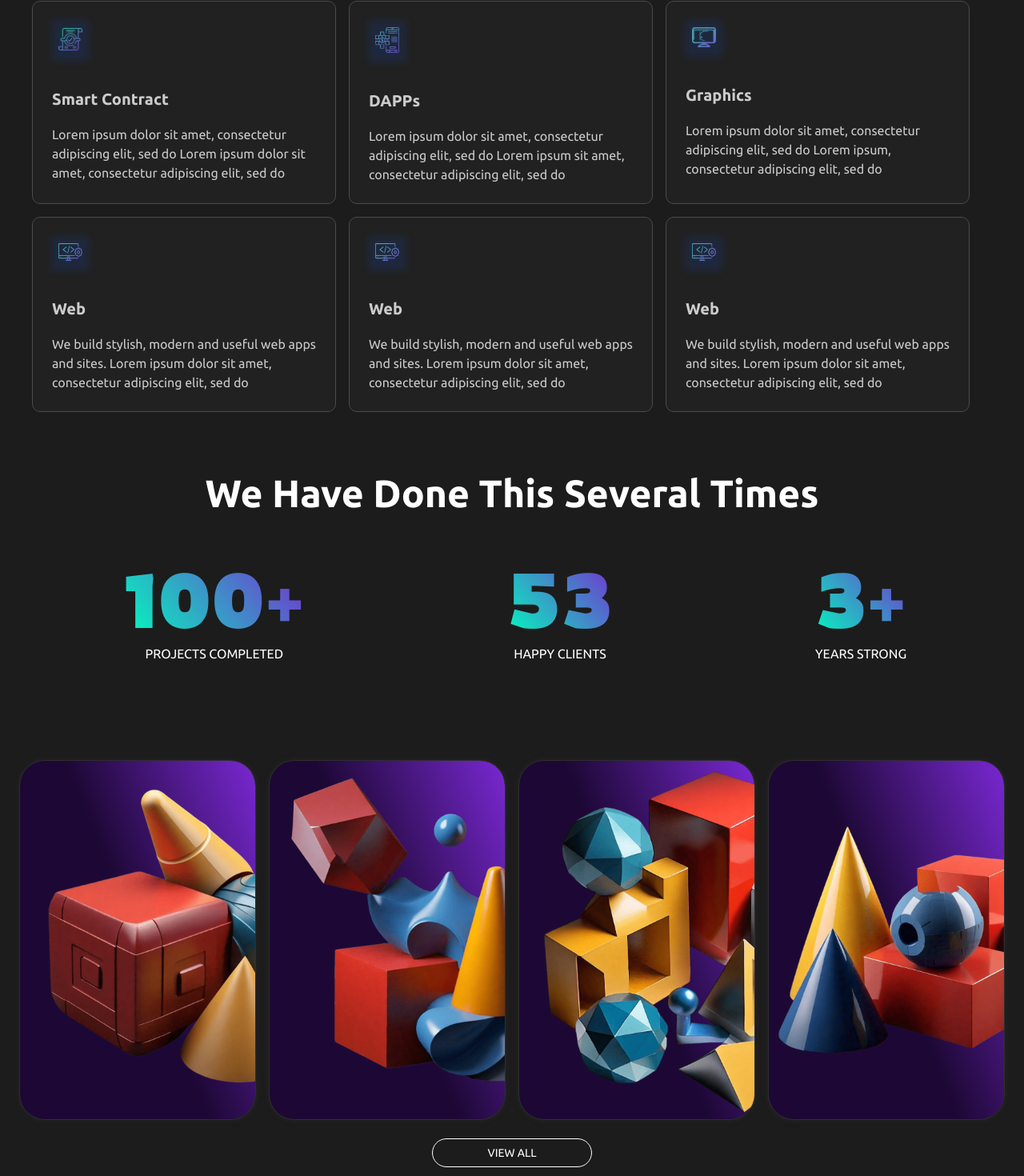
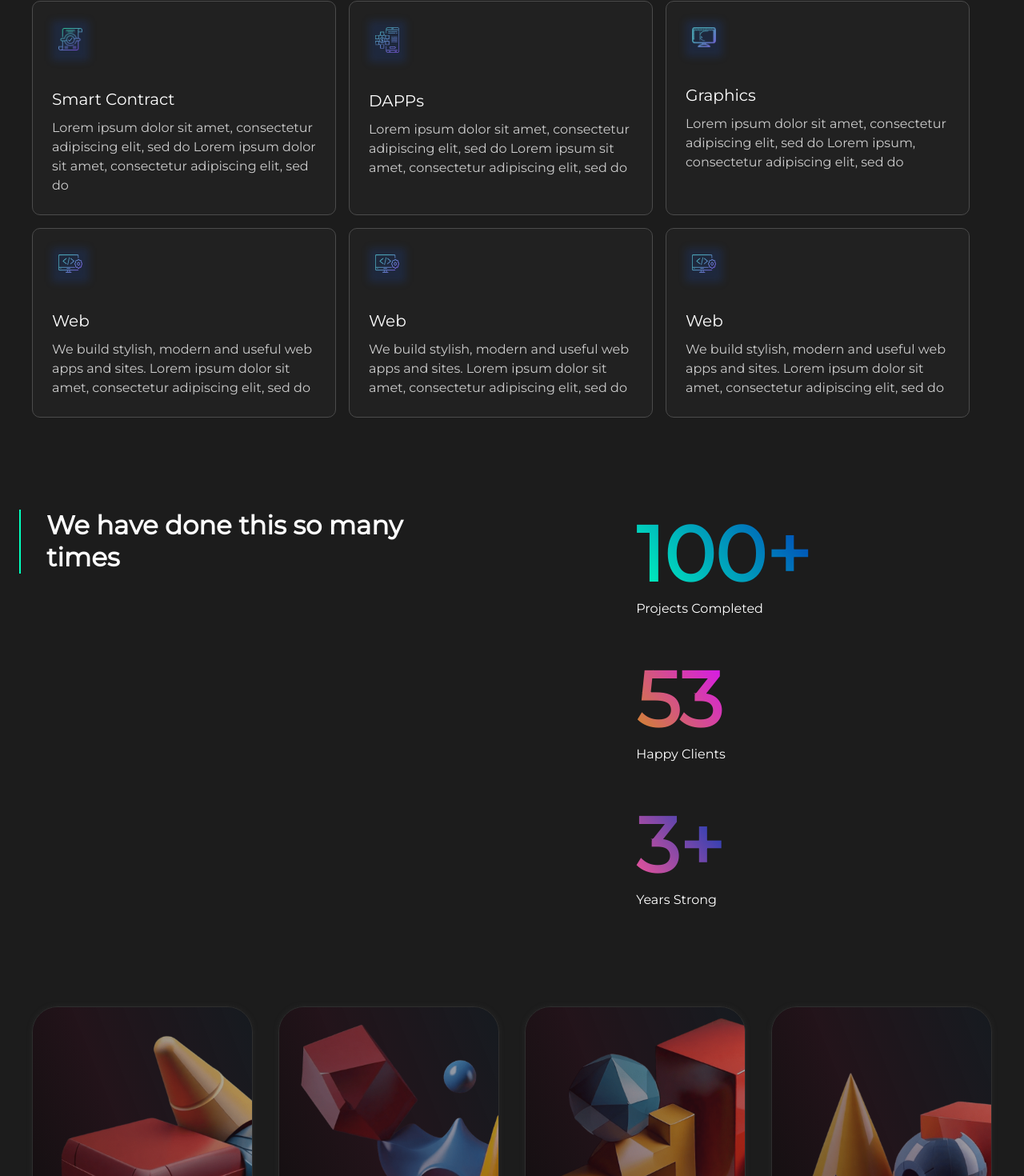
Before and after one commit to KeithV978/vector_works, a React (Create React App) app: page / in a window 1280 px wide. Shown: the part 1125-2595 px from the top of the page at 80% size. Built offline with nearby package versions, Linux system fonts and the light colour scheme; grey boxes are pictures that could not be loaded.

Commit message:
revemp cont'd

```diff
--- a/src/assets/fonts/index.css
+++ b/src/assets/fonts/index.css
@@ -9,13 +9,13 @@
 @font-face {
   font-family: "Rowdies-Light";
   src: url("./Rowdies-Light.ttf") format("truetype");
-  font-weight: 400;
+  font-weight: 300;
   font-style: normal;
 }
 @font-face {
   font-family: "Rowdies-Regular";
   src: url("./Rowdies-Regular.ttf") format("truetype");
-  font-weight: 700;
+  font-weight: 400;
   font-style: normal;
 }
 @font-face {
@@ -28,12 +28,18 @@
 @font-face {
   font-family: "Ubuntu-Medium";
   src: url("./Ubuntu-Medium.ttf") format("truetype");
-  font-weight: 700;
+  font-weight: 500;
   font-style: normal;
 }
 @font-face {
   font-family: "Ubuntu-Regular";
   src: url("./Ubuntu-Regular.ttf") format("truetype");
-  font-weight: 700;
+  font-weight: 400;
   font-style: normal;
 }
+@font-face {
+  font-family: "Montserrat";
+  src: url("./Montserrat-VariableFont_wght.ttf") format("truetype");
+  font-weight: 400;
+  font-style: normal;
+}
--- a/src/assets/theme.js
+++ b/src/assets/theme.js
@@ -15,26 +15,9 @@ let theme = createTheme({
     background: "#1c1c1c",
   },
   typography: {
-    fontFamily: "Ubuntu-Regular, Rowdies-Bold,  Arial, sans-serif",
+    fontFamily: "Montserrat, Ubuntu-Regular, Rowdies-Bold,  Arial, sans-serif",
     h1: {
-      fontFamily: '"Rowdies-Bold", "Open-Sans"',
-      color: "#fff",
-    },
-    h2: {
-      fontFamily: '"Ubuntu-Bold", "Open-Sans"',
-      color: "#fff",
-    },
-    h3: {
-      fontFamily: '"Ubuntu-Bold", "Open-Sans"',
-      color: "#fff",
-    },
-    h4: {
-      fontFamily: '"Ubuntu-Bold", "Open-Sans"',
-      color: "#fff",
-      fontWeight: 700,
-    },
-    h6: {
-      fontFamily: '"Ubuntu-Bold", "Open-Sans"',
+      fontFamily: '"Montserrat", "Open-Sans"',
       color: "#fff",
     },
     body1: {
--- a/src/layout/Home/index.jsx
+++ b/src/layout/Home/index.jsx
@@ -4,10 +4,10 @@ import { Hero } from "../../sections/Hero";
 import Container from "@mui/material/Container";
 import { Services } from "../../sections/Services";
 import { Portfolio } from "../../sections/Portfolio";
-import { Contact } from "../../sections/Contact";
+// import { Contact } from "../../sections/Contact";
 import ProjectsLogos from "../../sections/ProjectsLogos";
-import { FAQs } from "../../sections/FAQs";
-import { Footer } from "../../components/Footer";
+// import { FAQs } from "../../sections/FAQs";
+// import { Footer } from "../../components/Footer";
 
 const Home = () => {
   document.title = "Vector Works";
@@ -17,12 +17,13 @@ const Home = () => {
       <Container>
         <ProjectsLogos />
         <Services />
+        <Portfolio />
         {/* <About /> */}
-        <Portfolio />
+        {/*
         <FAQs />
-        <Contact />
+        <Contact /> */}
       </Container>
-      <Footer />
+      {/* <Footer /> */}
     </main>
   );
 };
--- a/src/sections/Hero/index.jsx
+++ b/src/sections/Hero/index.jsx
@@ -45,6 +45,7 @@ export const Hero = () => {
           </Typography>
           <Typography
             variant="h6"
+            fontWeight={300}
             width={400}
             textAlign="center"
             margin="0 auto"
--- a/src/sections/Hero/styles.js
+++ b/src/sections/Hero/styles.js
@@ -87,6 +87,7 @@ export const HeroText = styled("div")(({ theme }) => ({
   display: "flex",
   flexDirection: "column",
   justifyContent: "center",
+  padding: "1rem",
   [theme.breakpoints.up("sm")]: {
     margin: "0 auto",
     width: "60%",
--- a/src/sections/Portfolio/PortfolioWrapper.jsx
+++ b/src/sections/Portfolio/PortfolioWrapper.jsx
@@ -23,6 +23,7 @@ import one from "../../assets/images/portfolio/d.png";
 import two from "../../assets/images/portfolio/a.png";
 import three from "../../assets/images/portfolio/c.png";
 import four from "../../assets/images/portfolio/b.png";
+// import five from "../../assets/images/portfolio/f.png";
 
 export const PortfolioWrapper = () => {
   return (
--- a/src/sections/Portfolio/index.jsx
+++ b/src/sections/Portfolio/index.jsx
@@ -1,57 +1,96 @@
 import React from "react";
 import {
-  GradNumber,
+  BottomText,
+  GradientNumber,
   Number,
-  NumberCase,
   NumbersWrapper,
   Wrapper,
 } from "./styles";
 import Typography from "@mui/material/Typography";
 import Box from "@mui/material/Box";
 import { PortfolioWrapper } from "./PortfolioWrapper";
-import { Button } from "@mui/material";
+import {
+  // Button,
+  useTheme,
+} from "@mui/material";
 // import { Heading } from "../../components/Heading";
 // import { Button } from "../../components/Button";
 // import { ArrowUpRight02Icon } from "hugeicons-react";
 
 export const Portfolio = () => {
+  const theme = useTheme();
   return (
     <section id="portfolio">
       <Wrapper>
-        <Box sx={{ width: "100%" }}>
-          <Typography variant="h3" textAlign="center">
-            We Have Done This Several Times
+        <Box
+          sx={{
+            textAlign: { xs: "center", sm: "left" },
+            width: { xs: "100%", sm: "500px" },
+          }}
+        >
+          <Typography
+            variant="h4"
+            fontWeight={600}
+            sx={{
+              borderLeft: {
+                sm: `2px solid ${[theme.palette.primary.main]}`,
+                xs: "none",
+              },
+              paddingLeft: { sm: "2rem", xs: "" },
+              textAlign: "left",
+            }}
+          >
+            We have done this so many times
           </Typography>
+        </Box>
+        <Box
+          sx={{
+            width: { xs: "100%", sm: "40%" },
+            minHeight: { sm: "500px", xs: "350px" },
+            display: "flex",
+            flexDirection: "column",
+            justifyContent: "space-between",
+            alignItems: { xs: "center", sm: "" },
+            paddingLeft: { sm: "2rem", xs: "" },
+          }}
+        >
+          {/* First */}
           <NumbersWrapper>
-            <NumberCase>
-              <GradNumber>
-                <Number variant="h1">100+</Number>
-              </GradNumber>
-              <Typography variant="body1" textTransform="uppercase">
-                Projects completed
-              </Typography>
-            </NumberCase>
-            <NumberCase>
-              <GradNumber>
-                <Number variant="h1">53</Number>
-              </GradNumber>
-              <Typography variant="body1" textTransform="uppercase">
-                Happy Clients
-              </Typography>
-            </NumberCase>
-            <NumberCase>
-              <GradNumber>
-                <Number variant="h1">3+</Number>
-              </GradNumber>
-              <Typography variant="body1" textTransform="uppercase">
-                Years Strong
-              </Typography>
-            </NumberCase>
+            <GradientNumber
+              gradient={`linear-gradient(50deg, ${[
+                theme.palette.primary.main,
+              ]}, #003cb9)`}
+            >
+              <Number variant="h1">100+</Number>
+            </GradientNumber>
+            <BottomText>Projects Completed</BottomText>
+          </NumbersWrapper>
+
+          {/* Second */}
+          <NumbersWrapper>
+            <GradientNumber
+              gradient={`linear-gradient(50deg, #d28928 5%, #d710f9)`}
+            >
+              <Number variant="h1">53</Number>
+            </GradientNumber>
+            <BottomText>Happy Clients</BottomText>
+          </NumbersWrapper>
+
+          {/* Third */}
+          <NumbersWrapper>
+            <GradientNumber
+              gradient={`linear-gradient(50deg, ${[
+                theme.palette.tertiary.main,
+              ]}, #003cb9)`}
+            >
+              <Number variant="h1">3+</Number>
+            </GradientNumber>
+            <BottomText>Years Strong</BottomText>
           </NumbersWrapper>
         </Box>
       </Wrapper>
       <PortfolioWrapper />
-      <div style={{ margin: "3rem auto", width: "fit-content" }}>
+      {/* <div style={{ margin: "3rem auto", width: "fit-content" }}>
         <Button
           variant="outlined"
           sx={{
@@ -63,7 +102,7 @@ export const Portfolio = () => {
         >
           View All
         </Button>
-      </div>
+      </div> */}
     </section>
   );
 };
--- a/src/sections/Portfolio/styles.js
+++ b/src/sections/Portfolio/styles.js
@@ -7,45 +7,36 @@ export const Wrapper = styled(Box)(({ theme }) => ({
   // minHeight: "600px",
   display: "flex",
   flexDirection: "column",
-  justifyContent: "center",
-  alignItems: "center",
+  justifyContent: "space-between",
+  // alignItems: "center",
+  padding: "3rem 2rem",
+  [theme.breakpoints.up("sm")]: {
+    padding: "3rem 0",
+    flexDirection: "row",
+  },
 }));
 
 export const NumbersWrapper = styled("div")(({ theme }) => ({
   width: "100%",
-  // minHeight: "400px",
-  display: "flex",
-  justifyContent: "space-around",
-  alignItems: "center",
-  padding: "3rem 0",
-  flexDirection: "column",
-  [theme.breakpoints.up("sm")]: {
-    flexDirection: "row",
-    // minHeight: "300px",
-  },
+  [theme.breakpoints.up("sm")]: {},
 }));
-export const NumberCase = styled(Box)(({ theme }) => ({
-  minWidth: "fit-content",
-  textAlign: "center",
-  paddingLeft: ".5rem",
-  [theme.breakpoints.up("sm")]: {
-    // borderLeft: "3px solid #fff",
-  },
-}));
-export const Number = styled(Typography)(({ theme }) => ({
-  color: `${[theme.palette.primary.main]}`,
-  fontWeight: 700,
-  textAlign: "center",
-}));
-
-export const GradNumber = styled("div")(({ theme }) => ({
-  background: `linear-gradient(50deg, ${[theme.palette.primary.main]}, ${[
-    theme.palette.secondary.main,
-  ]}) 10%`,
+export const GradientNumber = styled("div")(({ gradient }) => ({
+  width: "fit-content",
+  background: gradient,
   webkitBackgroundClip: "text",
   webkitTextFillColor: "transparent",
   backgroundClip: "text",
   textFillColor: "transparent",
+}));
+export const Number = styled(Typography)(({ theme }) => ({
+  // color: `${[theme.palette.primary.main]}`,
+  width: "fit-content",
+  fontWeight: 700,
+  textAlign: "center",
+}));
+export const BottomText = styled(Typography)(({ theme }) => ({
+  // color: `${[theme.palette.primary.main]}`,
+  // fontWeight: 600,
 }));
 
 // Flipping Card Operation.
@@ -57,7 +48,8 @@ export const Body = styled("div")(({ theme }) => ({
   flexDirection: "column",
   justifyContent: "center",
   alignItems: "center",
-  gap: "1rem",
+  gap: "2rem",
+  padding: "1rem",
   [theme.breakpoints.up("sm")]: {
     flexDirection: "row",
     margin: "3rem auto",
@@ -126,10 +118,10 @@ export const Front = styled(Faces)(({ theme, bg }) => ({
   backgroundSize: "cover",
   backgroundRepeat: "no-repeat",
   color: "#ccc",
-  position: "relative",
-  // backgroundColor: "#212121",
   border: "1px solid #2e2e2e",
   overflow: "hidden",
+  // backgroundColor: "#212121",
+  // position: "relative",
   "&::before": {
     content: '""',
     position: "absolute",
@@ -137,12 +129,10 @@ export const Front = styled(Faces)(({ theme, bg }) => ({
     right: 0,
     height: "100%",
     width: "100%",
-    zIndex: -1,
+    zIndex: 2,
     // filter: "blur(5px)",
     // backgroundImage: "linear-gradient(45deg, #ddd, #ccc)",
-    background: `linear-gradient(248deg, ${[
-      theme.palette.secondary.main,
-    ]}, #1D0835, #1D0835)`,
+    background: `linear-gradient(248deg, #09192c47, #290d198a, #01020199)`,
   },
 }));
 export const Back = styled(Faces)(({ theme }) => ({
--- a/src/sections/ProjectsLogos/styles.js
+++ b/src/sections/ProjectsLogos/styles.js
@@ -12,7 +12,6 @@ export const Slider = styled("div")(({ theme }) => ({
   position: "relative",
   width: "100%",
   display: "flex",
-
   "&:before": {
     content: "''",
     height: "100px",
@@ -36,8 +35,8 @@ export const Slider = styled("div")(({ theme }) => ({
     background: "linear-gradient(to right, #1c1c1c, #ffffff00)",
   },
 
-  "&:hover .slide": {
-    // animationPlayState: "paused",
+  "&:hover + .slide": {
+    animationPlayState: "paused",
   },
 }));
 
--- a/src/sections/Services/styles.js
+++ b/src/sections/Services/styles.js
@@ -31,8 +31,9 @@ export const Card = styled("div")(({ theme }) => ({
   padding: "1.5rem",
 }));
 export const CardTitle = styled(Typography)(({ theme }) => ({
-  color: "#ccc",
-  marginBottom: "1rem",
+  // color: `${[theme.palette.primary.main]}`,
+  color: "#fff",
+  marginBottom: ".5rem",
 }));
 export const CardText = styled(Typography)(({ theme }) => ({
   color: "#ccc",
```
Also changed, not shown: src/components/Header/index.jsx (+5 -5 lines), src/sections/ProjectsLogos/index.jsx (+14 -2 lines), src/assets/fonts/Montserrat-VariableFont_wght.ttf (added).
